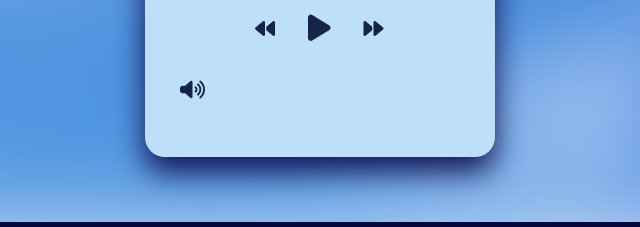
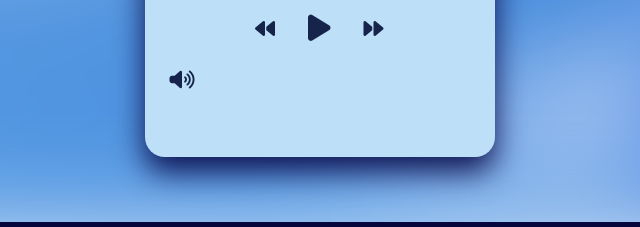
Before and after one commit to GSNowanyaFonseka/Music-Player-2, a plain HTML site: page index.html in a window 1280 px wide. Shown: the part 528-755 px from the top of the page, 320-960 px from the left. Drawn offline with Linux system fonts and the light colour scheme.

Commit message:
commit changes

```diff
--- a/style.css
+++ b/style.css
@@ -150,7 +150,7 @@ h3{
 
 .volume-control{
     display: flex;
-    margin: 10%;
+    margin: 7%;
     position:absolute;
     align-items:center;
     position:relative;
```
